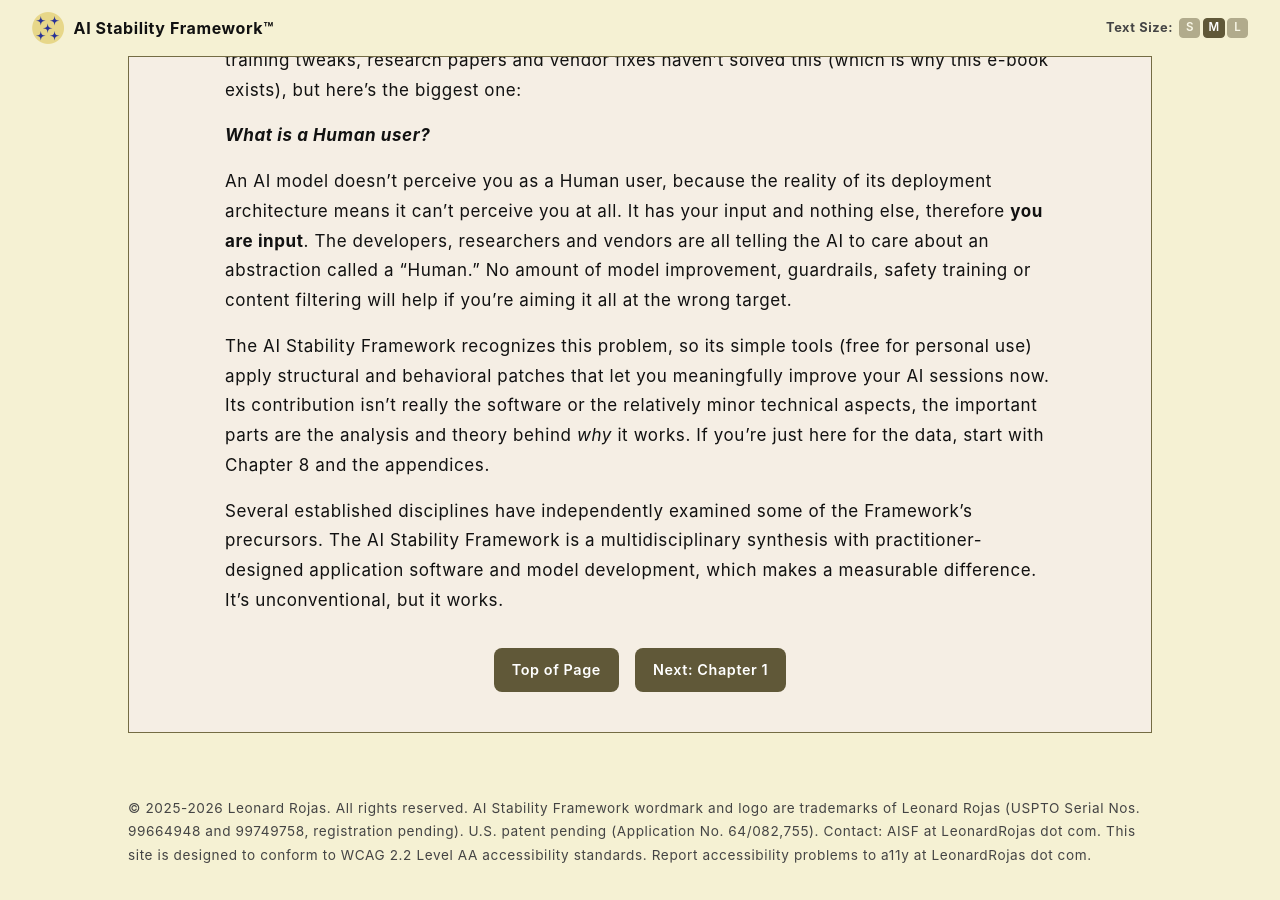
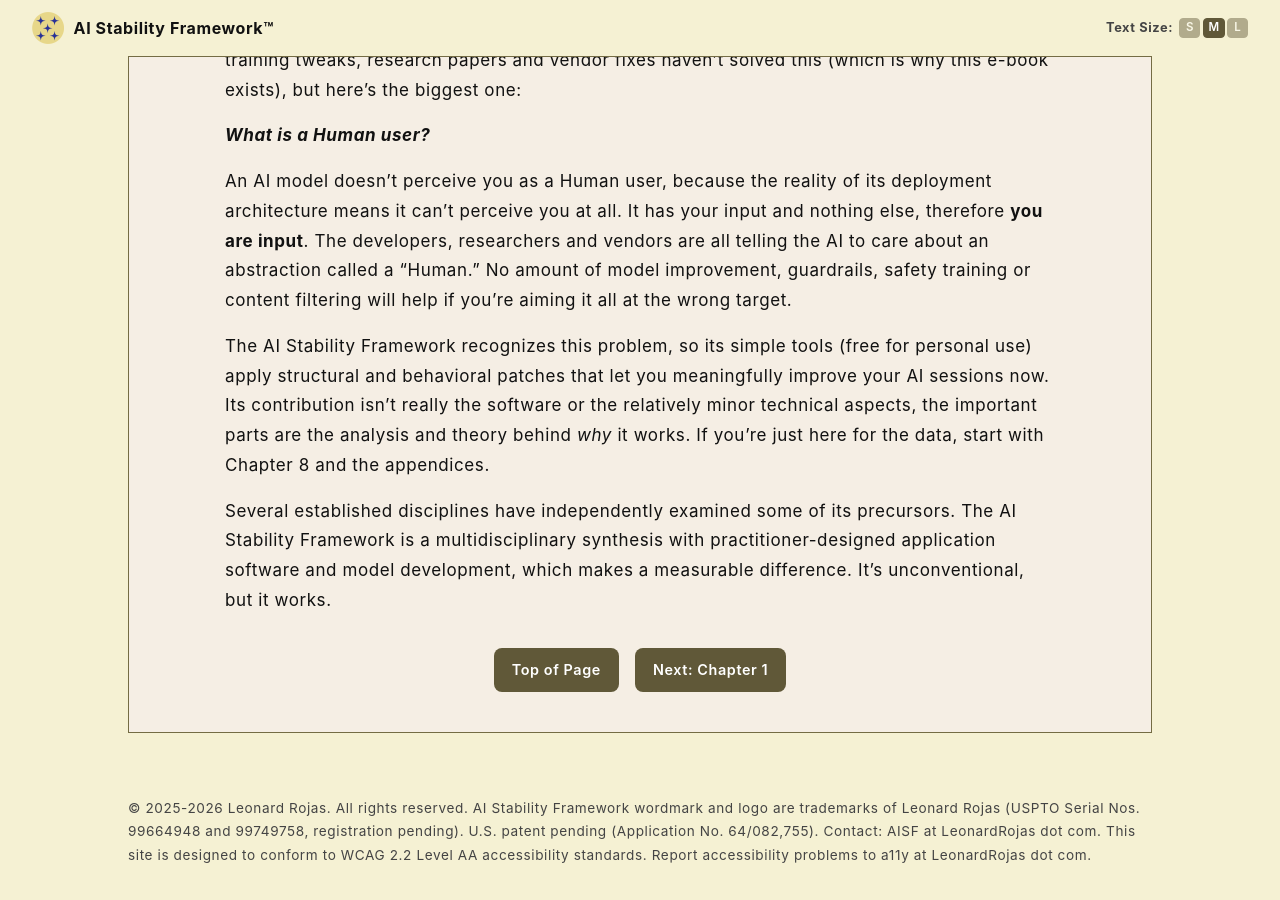
Before and after one commit to rojaslen/AISF-WEB, a Jekyll site: the page built from index.md, in a window 1280 px wide and 900 px high, scrolled down 1442 px. Built offline with Jekyll 4.4.1, drawn with Linux system fonts in a browser that asks for light colours; some web fonts are replaced.

Commit message:
Update index.md

```diff
--- a/index.md
+++ b/index.md
@@ -52,7 +52,7 @@
 
 The AI Stability Framework recognizes this problem, so its simple tools (free for personal use) apply structural and behavioral patches that let you meaningfully improve your AI sessions now. Its contribution isn't really the software or the relatively minor technical aspects, the important parts are the analysis and theory behind *why* it works. If you're just here for the data, start with Chapter 8 and the appendices.
 
-Several established disciplines have independently examined some of the Framework's precursors. The AI Stability Framework is a multidisciplinary synthesis with practitioner-designed application software and model development, which makes a measurable difference. It's unconventional, but it works.
+Several established disciplines have independently examined some of its precursors. The AI Stability Framework is a multidisciplinary synthesis with practitioner-designed application software and model development, which makes a measurable difference. It's unconventional, but it works.
 
 <div class="chapter-nav">
   <a href="/ch01">Next: Chapter 1</a>
```
